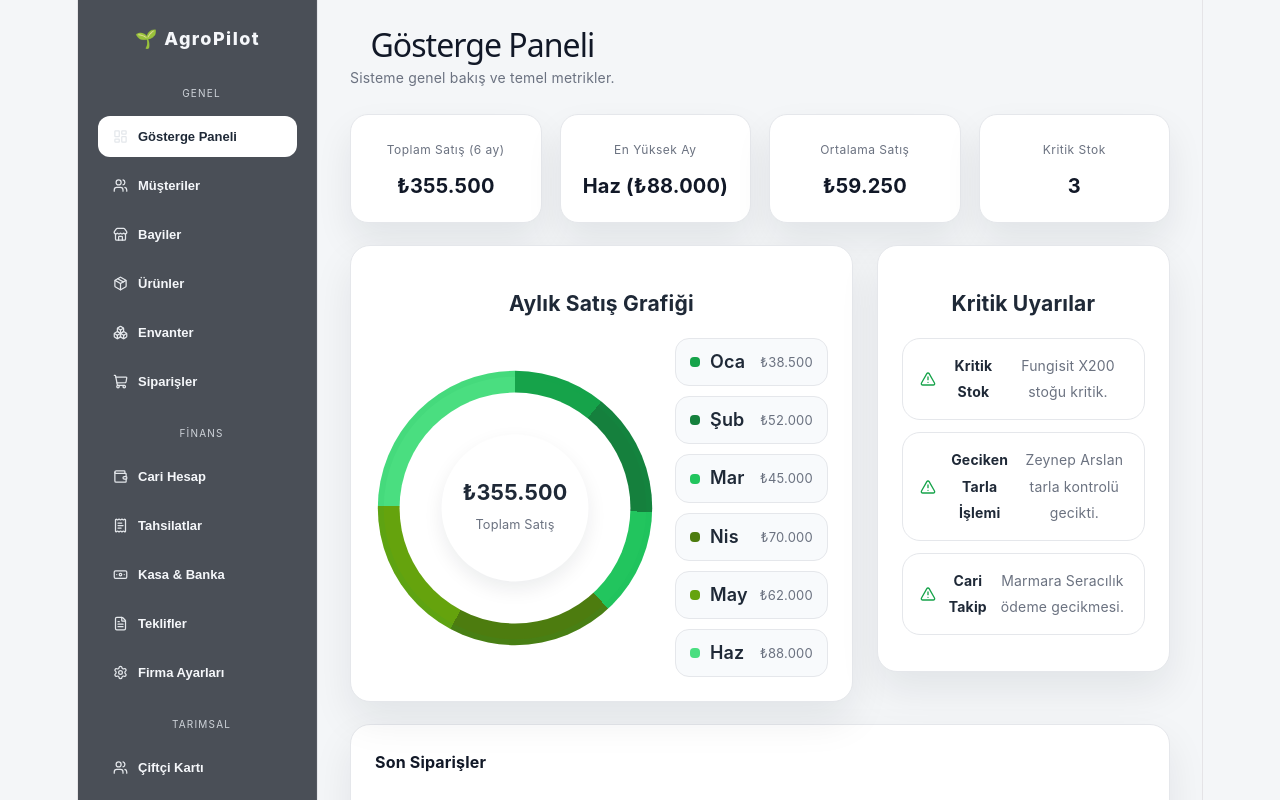
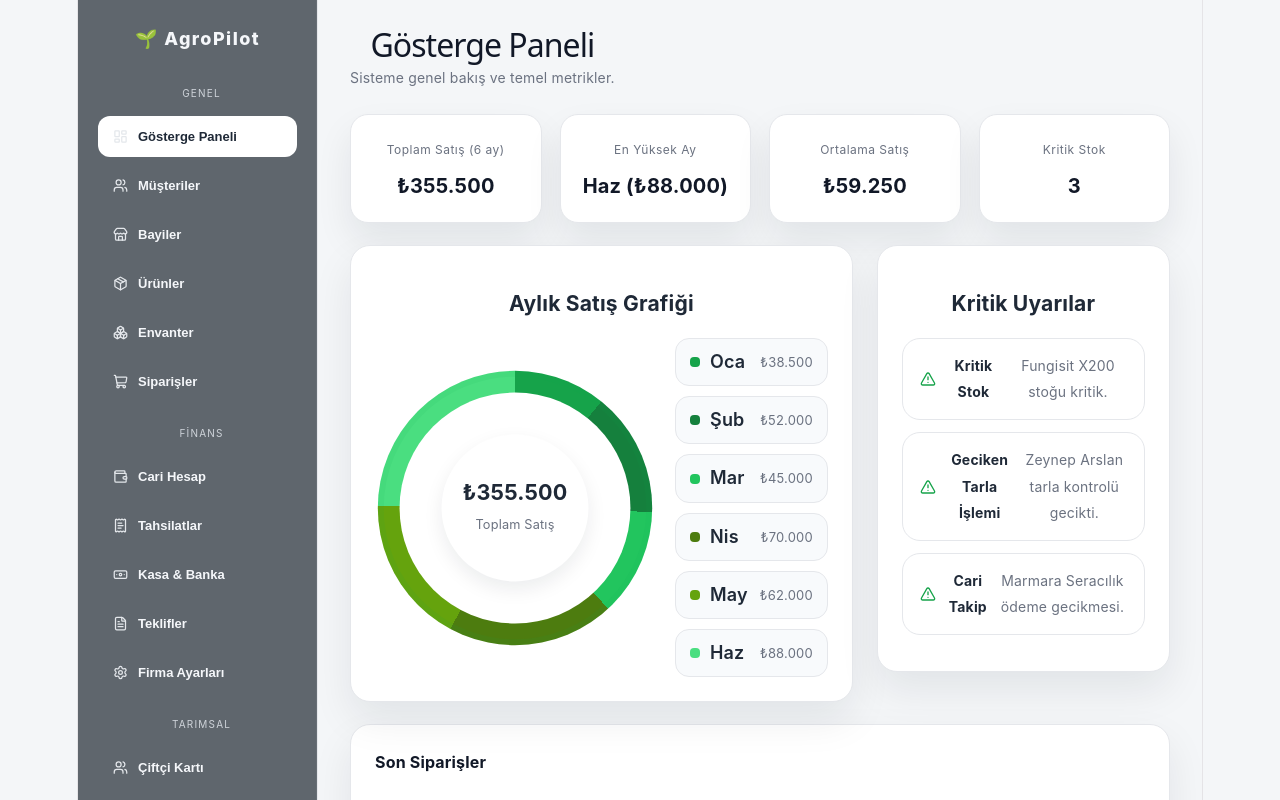
Before and after one commit to mgorkem19/AGROPILOT-ERP, a React (Vite) app: page / in a window 1280 px wide. Shown: the top 800 px of the page. Built offline with nearby package versions, Linux system fonts and the light colour scheme.

Commit message:
Yazi renkleri duzeltildi

```diff
--- a/src/App.css
+++ b/src/App.css
@@ -27,7 +27,7 @@ aside {
   width: 240px;
   min-width: 240px;
   min-height: 100vh;
-  background: #4a4f57;
+  background: #5f666d;
   border-right: 1px solid #e5e7eb;
   padding: 26px 20px;
   position: sticky;
```
